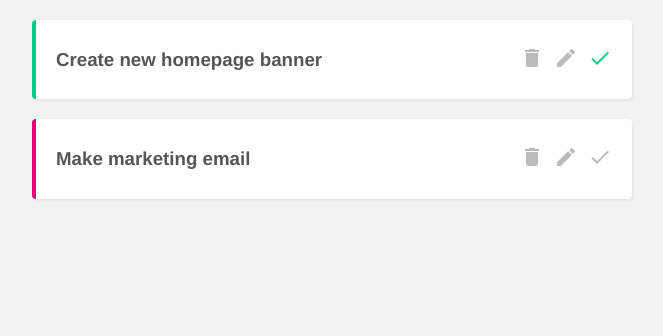
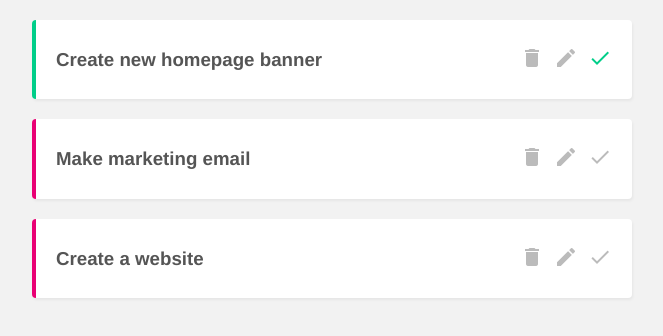
Before and after one commit to samtechy26/vuejs_project_planner, a Vue app: page / in a window 1280 px wide. Shown: the top 336 px of the page, without its empty margins (308-971 px from the left). Built offline with nearby package versions, Linux system fonts and the light colour scheme; data requests are answered from the project's data file.

Commit message:
Add new project implemented

```diff
--- a/data/db.json
+++ b/data/db.json
@@ -13,6 +13,12 @@
       "details": "Lorem ipsum",
       "complete": false,
       "id": "bfdf"
+    },
+    {
+      "id": "3461",
+      "title": "Create a website",
+      "details": "Design a new website using vue js",
+      "complete": false
     }
   ]
 }
--- a/src/views/AddProject.vue
+++ b/src/views/AddProject.vue
@@ -18,7 +18,21 @@
     },
     methods: {
         handleSubmit() {
-            console.log(this.title, this.details)
+            let project = {
+                title: this.title,
+                details: this.details,
+                complete: false
+            }
+
+            fetch('http://localhost:3000/projects', {
+                method: 'POST',
+                headers: {'Content-Type': 'application/json'},
+                body: JSON.stringify(project)
+            })
+            .then(() => {
+                this.$router.push('/')
+            })
+            .catch(err => console.log(err))
         }
     }
 
```
